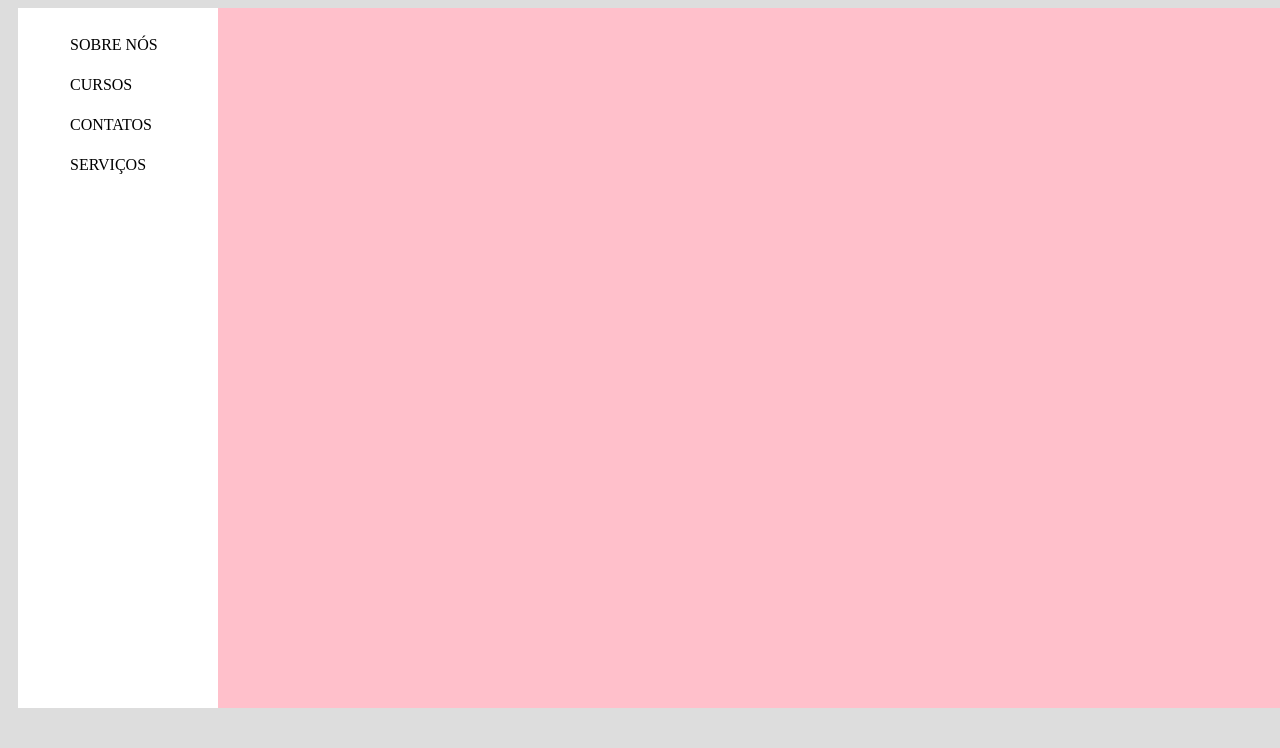
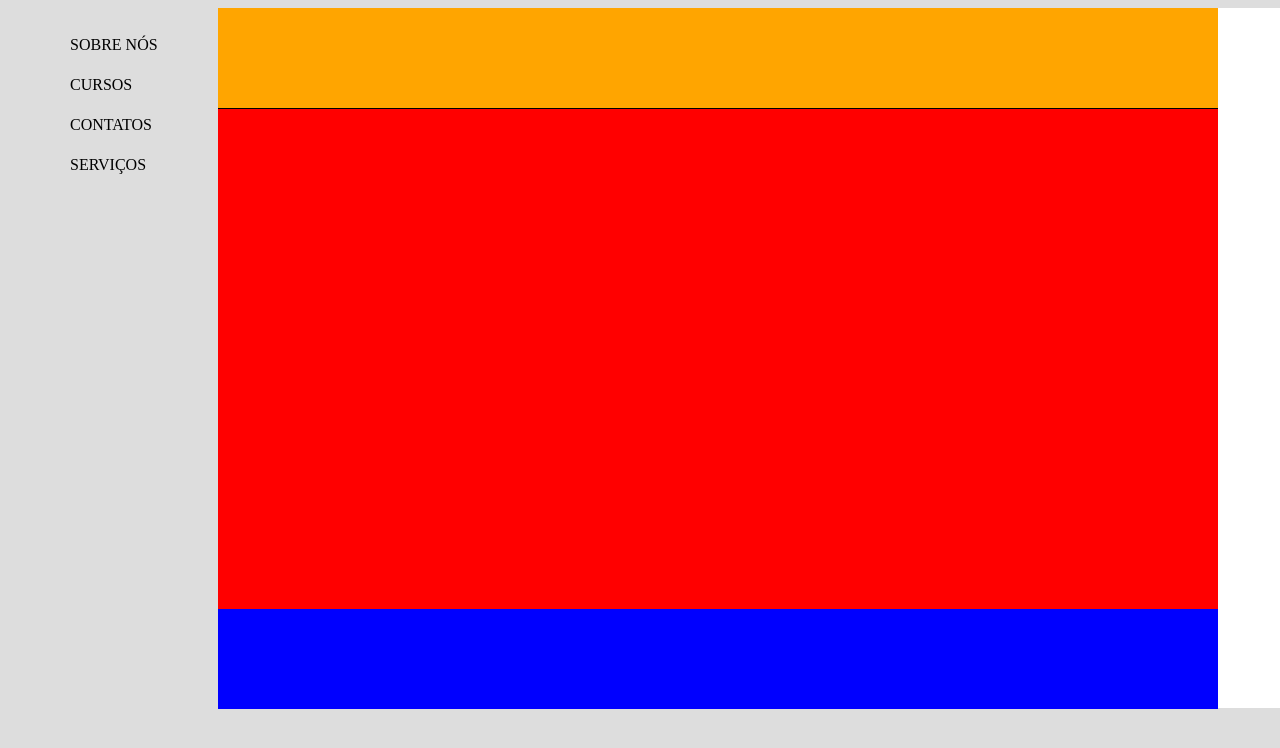
Before and after one commit to Jhosefff/TAC, a plain HTML site: page index.html in a window 1280 px wide. Shown: the top 748 px of the page. Drawn offline with Linux system fonts and the light colour scheme.

Commit message:
alterei a cor pra entender as áreas e alterei o fundo do menu, porém não sei como fazer o vermelho, azul e laranja chegarem até o outro lado da página ajuda aee

```diff
--- a/index.html
+++ b/index.html
@@ -19,9 +19,9 @@
 			</div>
 
 			<div id="siteLateral">
-				<!-- <div id="header"></div> -->
-				<!-- <div id="conteudo"></div> -->
-				<!-- <div id="footer"></div> -->
+				<div id="header"></div>
+				<div id="conteudo"></div>
+				<div id="footer"></div>
 			</div>
 		</div>
 	</body>
--- a/main.css
+++ b/main.css
@@ -11,6 +11,7 @@ body { background-color: #dddddd; }
   float: left;
   width: 200px;
   height: 700px;
+  background-color: #dddddd;
 }
 
 #menu li{
@@ -40,26 +41,24 @@ body { background-color: #dddddd; }
   width: 1100px;
   height: 700px;
   float: right;
-  background-color: pink;
 }
 
-/*#header {
+#header {
   width: 1000px;
   height: 100px;
-  background-color: white;
-  border-bottom-width:1000px;
+  background-color: orange;
   border-bottom: solid 1px black;
 }
 
 #conteudo {
   width: 1000px;
   height: 500px;
-  background-color: white;
+  background-color: red;
 }
 
 #footer {
   width: 1000px;
   height: 100px;
-  background-color: white;
+  background-color: blue;
   border-top:;
-}*/
+}
```
